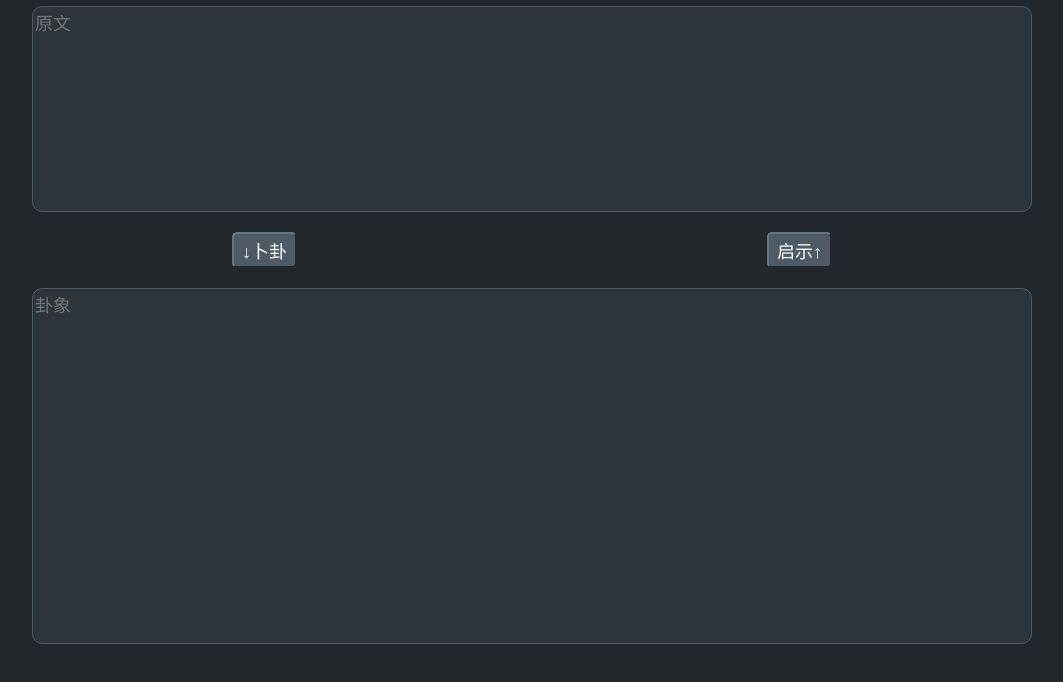
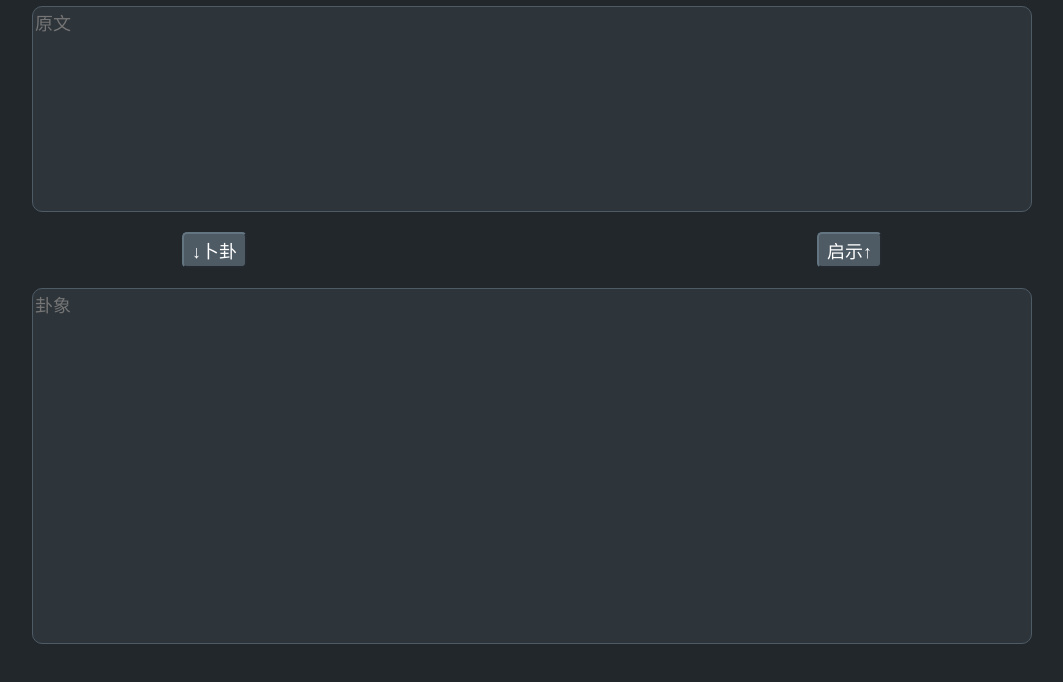
Before and after one commit to PrunusSerrulata/prunusserrulata.github.io, a plain HTML site: page Liushisi_Gua.htm in a window 1280 px wide. Shown: the part 100-782 px from the top of the page, without its empty margins (108-1171 px from the left). Drawn offline with Linux system fonts and the light colour scheme.

Commit message:
update Liushisi_Gua

```diff
--- a/Liushisi_Gua.htm
+++ b/Liushisi_Gua.htm
@@ -2,6 +2,7 @@
 <html lang="zh-cn">
     <head>
         <meta http-equiv="Content-Type" content="text/html; charset=utf-8">
+        <meta name="viewport" content="width=device-width, initial-scale=1.0">
         <title>六十四卦</title>
         <link rel="preconnect" href="https://fonts.gstatic.com">
         <link href="https://fonts.googleapis.com/css2?family=Noto+Serif+SC:wght@400;900&family=Roboto+Mono&display=swap" rel="stylesheet">
--- a/Liushisi_Gua/Liushisi_Gua.css
+++ b/Liushisi_Gua/Liushisi_Gua.css
@@ -49,10 +49,10 @@ button {
 }
 
 .encode {
-    margin-left: 20%;
+    margin-left: 15%;
 }
 
 .decode {
     float: right;
-    margin-right: 20%;
+    margin-right: 15%;
 }
```
